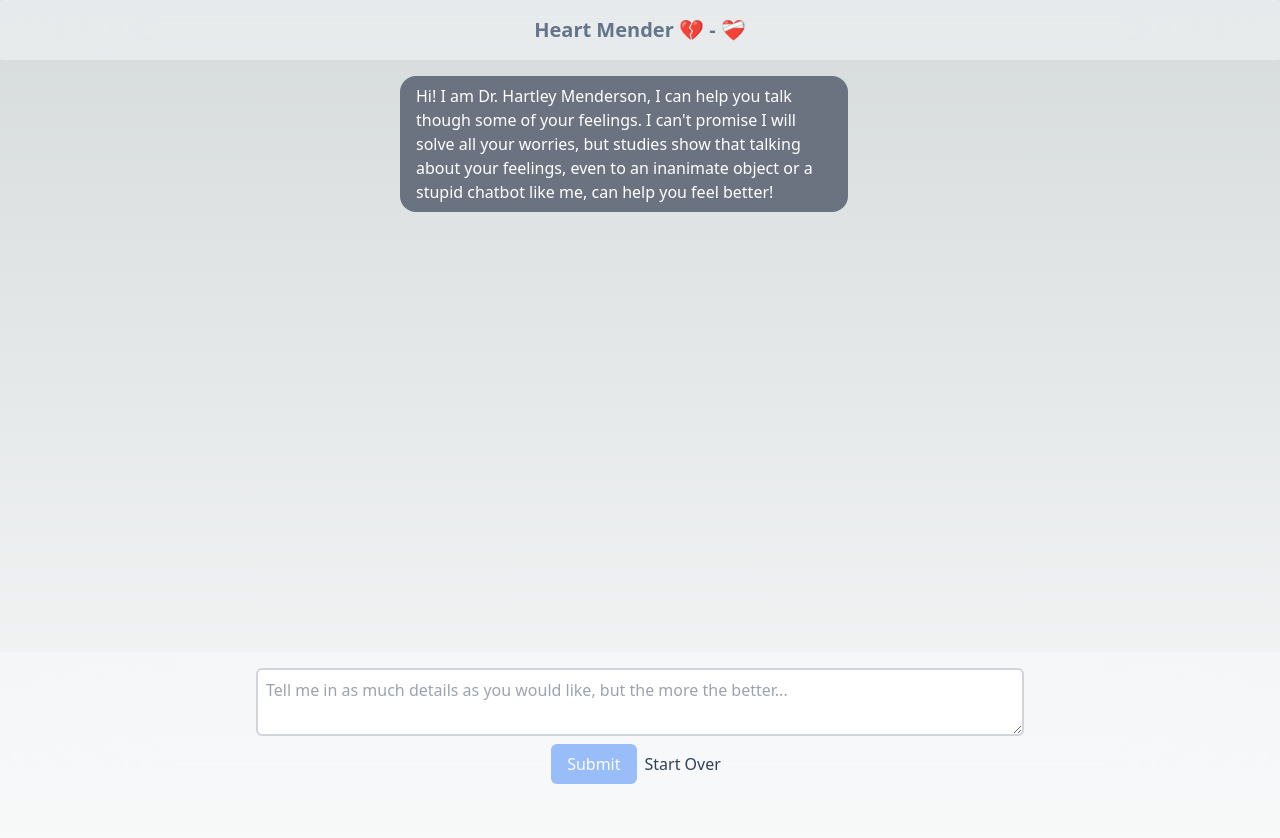
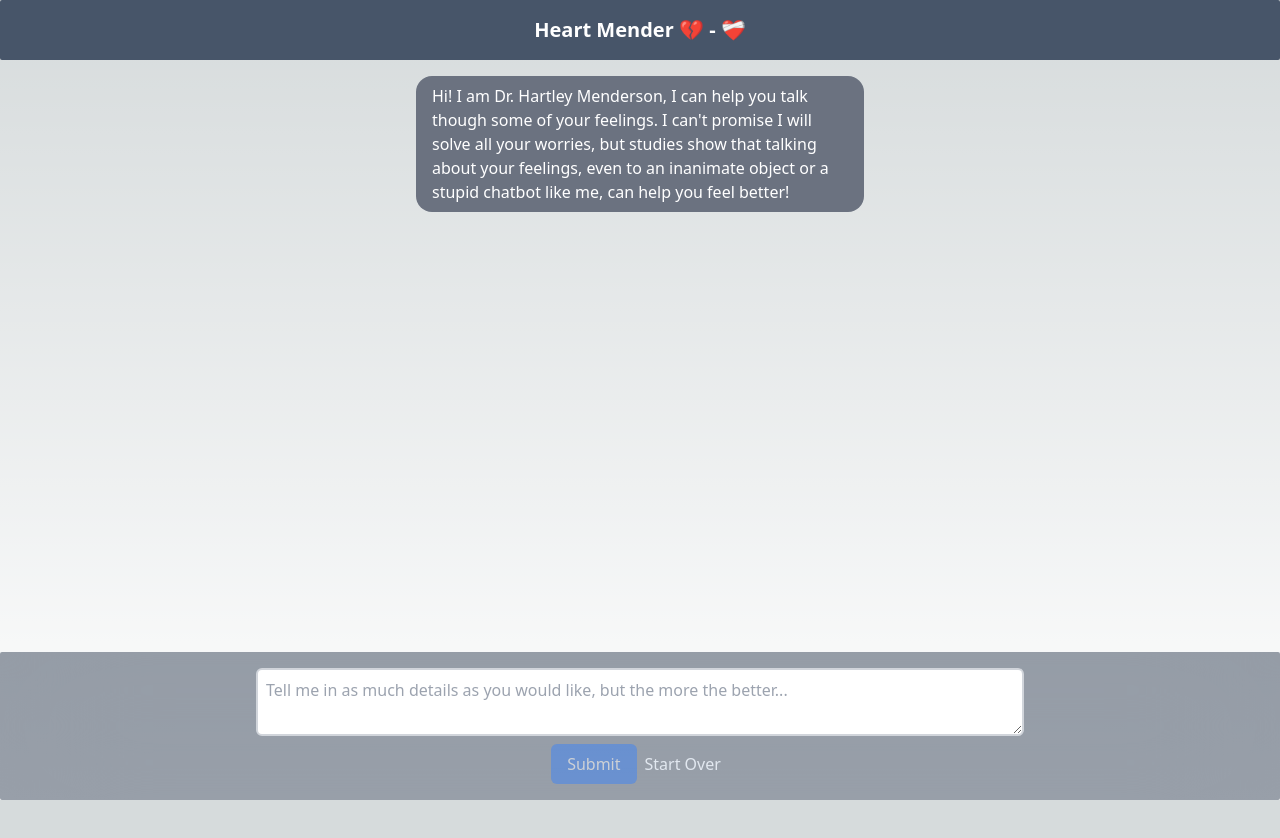
Before and after one commit to supervanya/mend-my-heart, a Next.js app: page / in a window 1280 px wide. Shown: the top 838 px of the page. After the commit the page ends 800 px from the top, so only its background shows below. Built offline with nearby package versions, Linux system fonts and the light colour scheme.

Commit message:
fixed scrolling issue + some formatting

```diff
--- a/components/Message.tsx
+++ b/components/Message.tsx
@@ -1,4 +1,16 @@
 import { TMessage } from "@/helpers/types";
+
+const LineSplitter: React.FC<{ children: string }> = ({ children }) => {
+  return (
+    <>
+      {children.split("\n").map((line, i) => (
+        <p key={i}>
+          {line} <br />
+        </p>
+      ))}
+    </>
+  );
+};
 
 export const Message: React.FC<
   Pick<TMessage, "role"> & { children: React.ReactNode }
@@ -9,9 +21,13 @@ export const Message: React.FC<
   return (
     <div className={`flex w-full text-base ${align}`}>
       <p
-        className={`${color} max-w-xs rounded-2xl px-4 py-2 text-white md:max-w-md`}
+        className={`${color} format max-w-xs rounded-2xl px-4 py-2 text-white md:max-w-md`}
       >
-        {children}
+        {typeof children === "string" ? (
+          <LineSplitter>{children}</LineSplitter>
+        ) : (
+          children
+        )}
       </p>
       {/* <span className="text-xs text-gray-400">
         {new Date(timestamp).toLocaleString()}
--- a/pages/api/openAI.ts
+++ b/pages/api/openAI.ts
@@ -43,8 +43,6 @@ export default async function handler(
         ],
       });
 
-      console.log(completion.data.choices);
-
       const bestReply =
         completion.data.choices[0].message?.content ?? UNSURE_RESPONSE;
 
--- a/pages/index.tsx
+++ b/pages/index.tsx
@@ -30,10 +30,14 @@ export default function Home() {
 
   const scrollToBottom = () => {
     // (iprokopovich)FIXME: this doesn't fully work
+    // wait one second
+    setTimeout(() => {
+      // scroll to the bottom
       window.scrollTo({
-      top: document.documentElement.scrollHeight,
+        top: document.documentElement.scrollHeight + 3300,
         behavior: "smooth",
       });
+    }, 200);
   };
 
   const handleAddNewMessage = (text: string, user: TUser) => {
@@ -54,8 +58,8 @@ export default function Home() {
 
     setFetching(true);
     scrollToBottom();
+
     const botResponse = await getResponseFromBot(chatHistory, input);
-    scrollToBottom();
     handleAddNewMessage(botResponse, "assistant");
     scrollToBottom();
   };
@@ -65,18 +69,21 @@ export default function Home() {
       <Head>
         <title>Heart Mender 💔 - ❤️‍🩹</title>
       </Head>
-      <nav className="sticky top-0 w-full rounded-sm bg-slate-50 bg-opacity-50 px-8 py-4 text-center text-xl font-bold text-slate-500 backdrop-blur-3xl">
+
+      <div className="flex min-h-screen flex-col">
+        <nav className="sticky top-0 w-full rounded-sm bg-slate-600  px-8 py-4 text-center text-xl font-bold text-white backdrop-blur-3xl">
           Heart Mender 💔 - ❤️‍🩹
         </nav>
-      <main
-        ref={chatContainerRef}
-        className="mx-auto flex min-h-screen max-w-lg flex-col items-center gap-4 p-4"
-      >
+        <main className="mx-auto flex max-w-lg flex-1 flex-col items-center gap-4 p-4">
           <ChatHistory>
             <Message role="assistant">{INITIAL_GREETING} </Message>
             {chatHistory?.map((message) => (
               <Message key={message.timestamp} role={message.role}>
-              {message.content}
+                {message.content.split("\n").map((line, i) => (
+                  <p key={i}>
+                    {line} <br />
+                  </p>
+                ))}
               </Message>
             ))}
             {fetching && (
@@ -86,7 +93,7 @@ export default function Home() {
             )}
           </ChatHistory>
         </main>
-      <div className="sticky bottom-0 flex w-full flex-col items-center gap-2 rounded-sm bg-slate-50 bg-opacity-50 px-8 py-4 backdrop-blur-3xl">
+        <footer className="sticky bottom-0 flex w-full flex-col items-center gap-2 rounded-sm bg-slate-700 bg-opacity-50 px-8 py-4 backdrop-blur-3xl">
           <textarea
             className="w-full max-w-screen-md rounded-md border-2 border-gray-300 p-2"
             aria-multiline="true"
@@ -110,13 +117,14 @@ export default function Home() {
               {fetching ? "Thinking..." : "Submit"}
             </button>
             <button
-            className="rounded-md p-2 text-slate-700 disabled:opacity-50"
+              className="rounded-md p-2 text-slate-200 disabled:opacity-50"
               disabled={!chatHistory}
               onClick={resetChatHistory}
             >
               Start Over
             </button>
           </div>
+        </footer>
       </div>
     </>
   );
```
Lines whose indentation alone changed are shown as unchanged.
